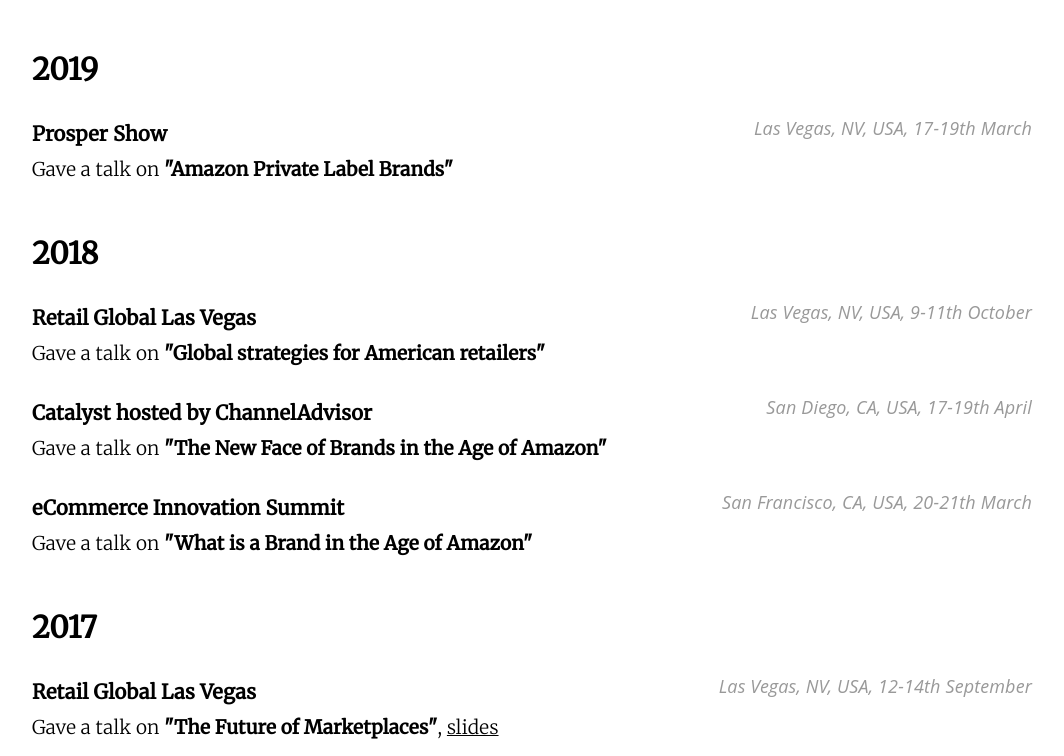
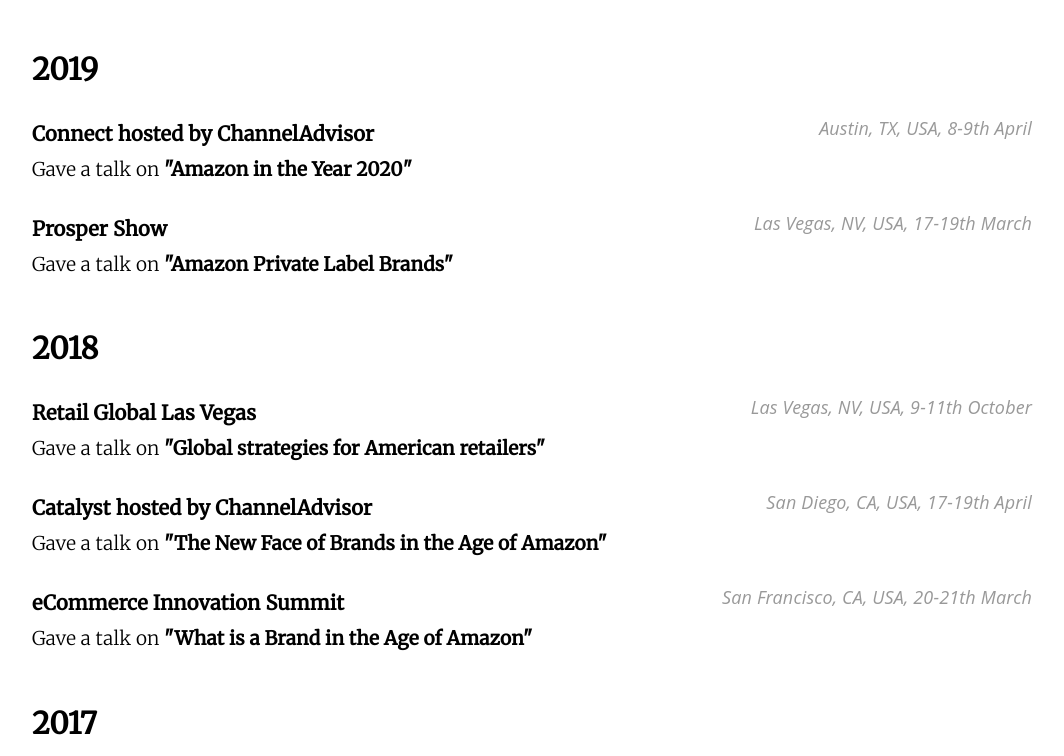
Before and after one commit to juokaz/juokaz.com, a Jekyll site: the page built from conferences.html, in a window 1280 px wide and 900 px high, scrolled down 419 px, cut to the strip 144-900 px from the top of the window. Shown: the whole strip, without its empty margins (108-1172 px from the left). Built offline with Jekyll 4.4.1, drawn with Linux system fonts in a browser that asks for light colours.

Commit message:
Add Connect hosted by ChannelAdvisor conference

```diff
--- a/_config.yml
+++ b/_config.yml
@@ -7,6 +7,7 @@
 url: https://juokaz.com
 
 pictures:
+  - juozas-kaziukenas-at-channeladvisor-connect-2019.jpg
   - juozas-kaziukenas-at-bloomberg-2019-march.jpg
   - juozas-kaziukenas-at-bloomberg-2019-march-studio.jpg
   - juozas-kaziukenas-at-retail-global-2018-square.jpg
@@ -101,6 +102,11 @@
 conferences:
   - year: 2019
     talks:
+    - title: Connect hosted by ChannelAdvisor
+      location: Austin, TX, USA
+      date: 8-9th April
+      spoken:
+          - title: Amazon in the Year 2020
     - title: Prosper Show
       location: Las Vegas, NV, USA
       date: 17-19th March
```
Also changed, not shown: pictures/juozas-kaziukenas-at-channeladvisor-connect-2019.jpg (added).
